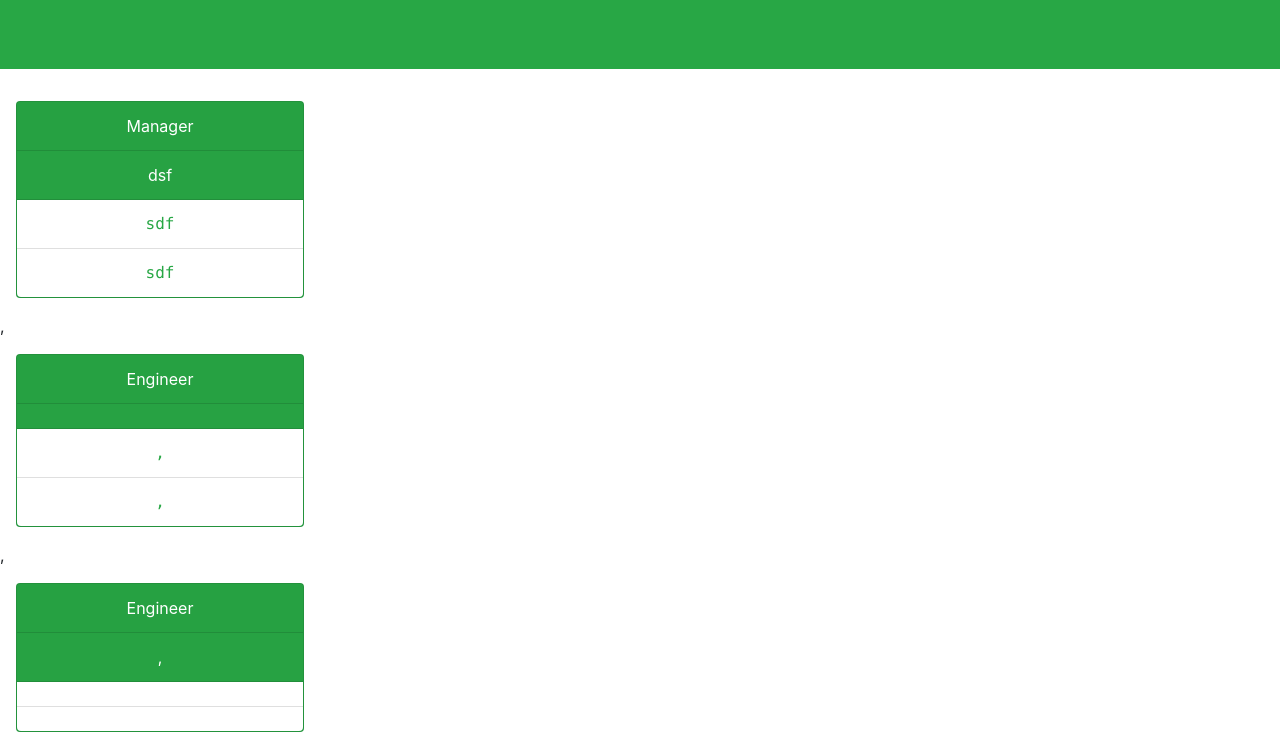
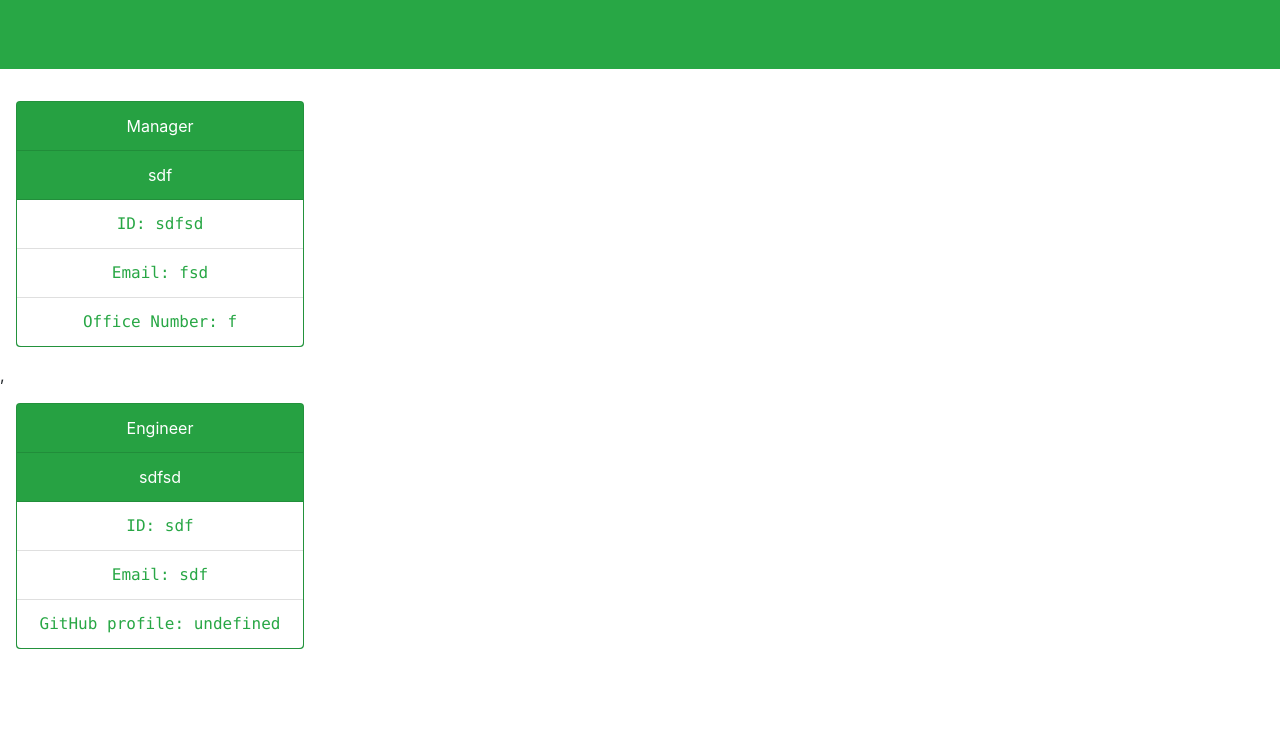
Before and after one commit to marisamark/Team-Profile-Generator, a website: page Develop/index.html in a window 1280 px wide. Shown: the part 134-882 px from the top of the page. After the commit the page ends 800 px from the top, so only its background shows below. Drawn offline with nearby package versions, Linux system fonts and the light colour scheme.

Commit message:
updating generateHTML file with function that adds role-specific data

```diff
--- a/Develop/index.html
+++ b/Develop/index.html
@@ -25,40 +25,27 @@
     <div>
             <div class="card bg-success text-white mr-3 ml-3 mt-3 mb-3" style="width: 18rem;">
             <div class="card-header text-center">Manager</div>
-            <div class="card-header text-center">dsf</div>
+            <div class="card-header text-center">sdf</div>
             <ul class="list-group list-group-flush">
                 <li class="list-group-item text-monospace text-center text-success">
-                    sdf</li>
+                    ID: sdfsd</li>
                 <li class="list-group-item text-monospace text-center text-success">
-                    sdf</li>
-
-
+                    Email: fsd</li>
+                <li class="list-group-item text-monospace text-center text-success">
+                Office Number: f</li>
             </ul>
 
         </div>,
             <div class="card bg-success text-white mr-3 ml-3 mt-3 mb-3" style="width: 18rem;">
             <div class="card-header text-center">Engineer</div>
-            <div class="card-header text-center"></div>
+            <div class="card-header text-center">sdfsd</div>
             <ul class="list-group list-group-flush">
                 <li class="list-group-item text-monospace text-center text-success">
-                    ,</li>
+                    ID: sdf</li>
                 <li class="list-group-item text-monospace text-center text-success">
-                    ,</li>
-
-
-            </ul>
-
-        </div>,
-            <div class="card bg-success text-white mr-3 ml-3 mt-3 mb-3" style="width: 18rem;">
-            <div class="card-header text-center">Engineer</div>
-            <div class="card-header text-center">,</div>
-            <ul class="list-group list-group-flush">
+                    Email: sdf</li>
                 <li class="list-group-item text-monospace text-center text-success">
-                    </li>
-                <li class="list-group-item text-monospace text-center text-success">
-                    </li>
-
-
+                GitHub profile: undefined</li>
             </ul>
 
         </div></div>
```
Also changed, not shown: Develop/generateHTML.js (+13 -12 lines).
